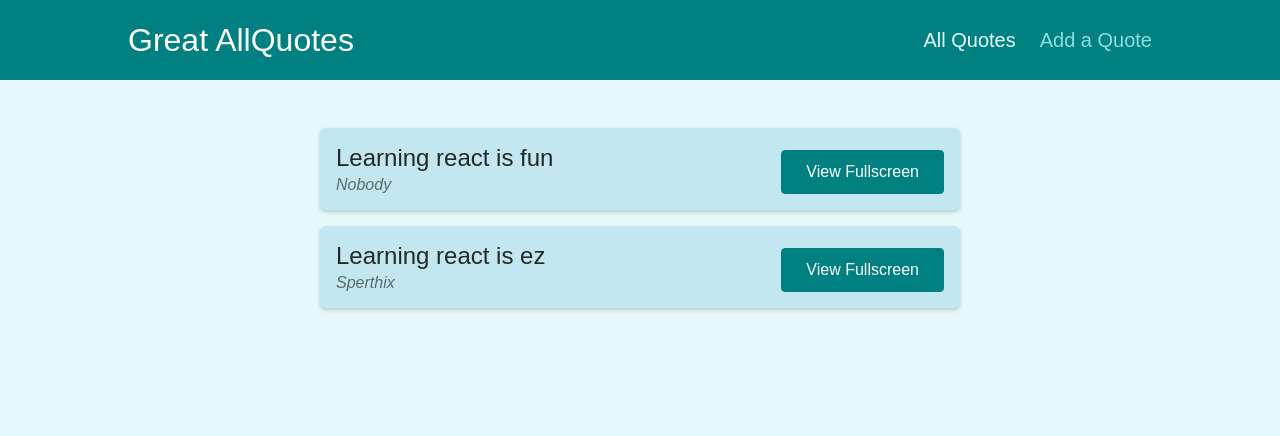
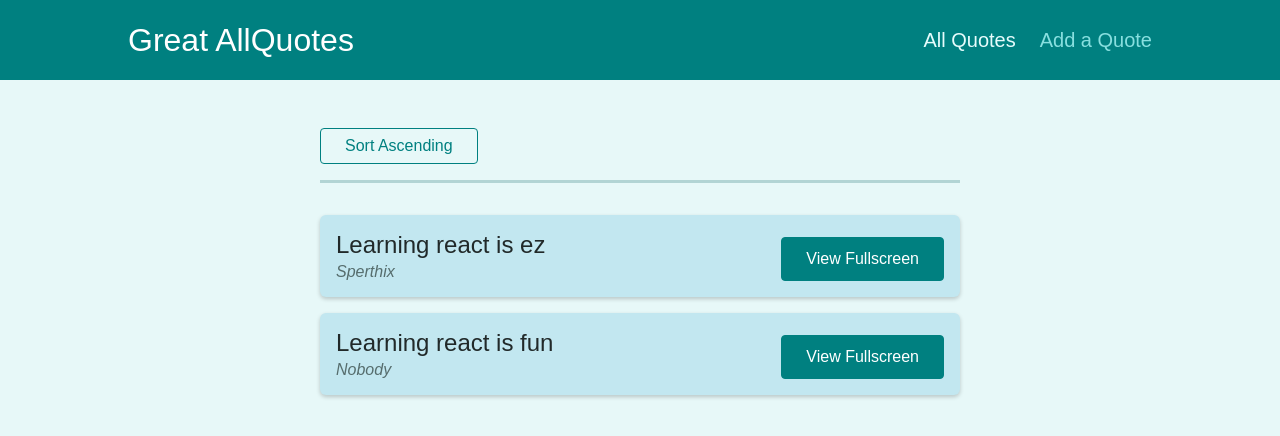
Before and after one commit to Sperthix/React-router, a React (Create React App) app: page /quotes in a window 1280 px wide. Shown: the top 436 px of the page. Built offline with nearby package versions, Linux system fonts and the light colour scheme.

Commit message:
working with query parameters - sorting quotes

```diff
--- a/src/components/quotes/QuoteList.js
+++ b/src/components/quotes/QuoteList.js
@@ -1,13 +1,42 @@
-import { Fragment } from 'react';
+import { Fragment } from "react";
+import { useHistory, useLocation } from "react-router";
 
-import QuoteItem from './QuoteItem';
-import classes from './QuoteList.module.css';
+import QuoteItem from "./QuoteItem";
+import classes from "./QuoteList.module.css";
+
+const sortQuotes = (quotes, ascending) => {
+  return quotes.sort((quoteA, quoteB) => {
+    if (ascending) {
+      return quoteA.id > quoteB.id ? 1 : -1;
+    } else {
+      return quoteA.id < quoteB.id ? 1 : -1;
+    }
+  });
+};
 
 const QuoteList = (props) => {
+  const history = useHistory();
+  const location = useLocation();
+
+  const queryParams = new URLSearchParams(location.search);
+
+  const isSortingAscending = queryParams.get("sort") === "asc";
+
+  const sortedQuotes = sortQuotes(props.quotes, isSortingAscending);
+
+  const changeSortingHandler = () => {
+    history.push("/quotes?sort=" + (isSortingAscending ? "desc" : "asc"));
+  };
+
   return (
     <Fragment>
+      <div className={classes.sorting}>
+        <button onClick={changeSortingHandler}>
+          Sort {isSortingAscending ? "Descending" : "Ascending"}
+        </button>
+      </div>
       <ul className={classes.list}>
-        {props.quotes.map((quote) => (
+        {sortedQuotes.map((quote) => (
           <QuoteItem
             key={quote.id}
             id={quote.id}
```
Also changed, not shown: 1 other file (tests, documents, lock files or other folders).
